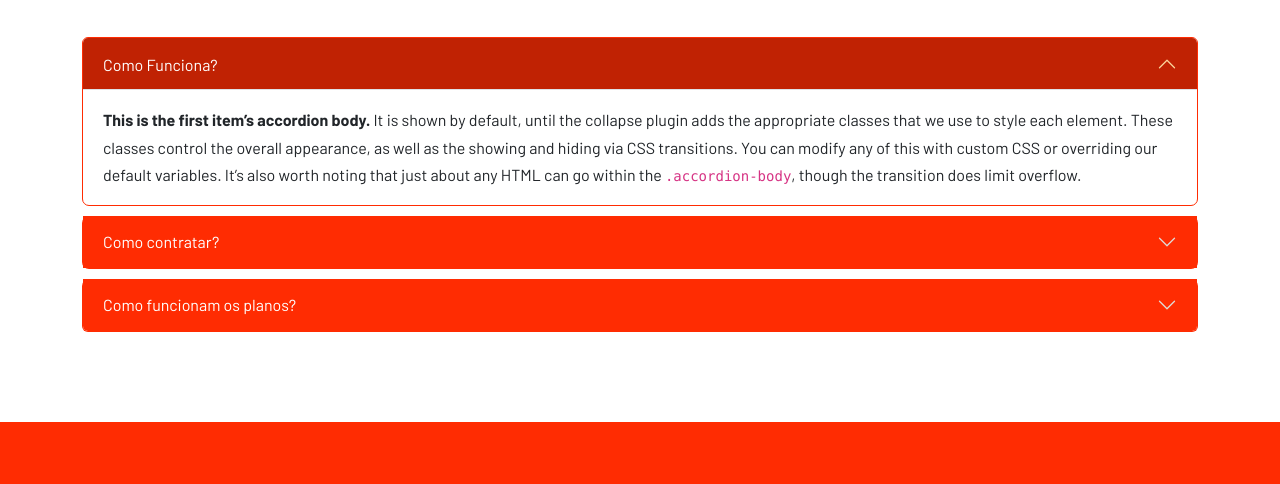
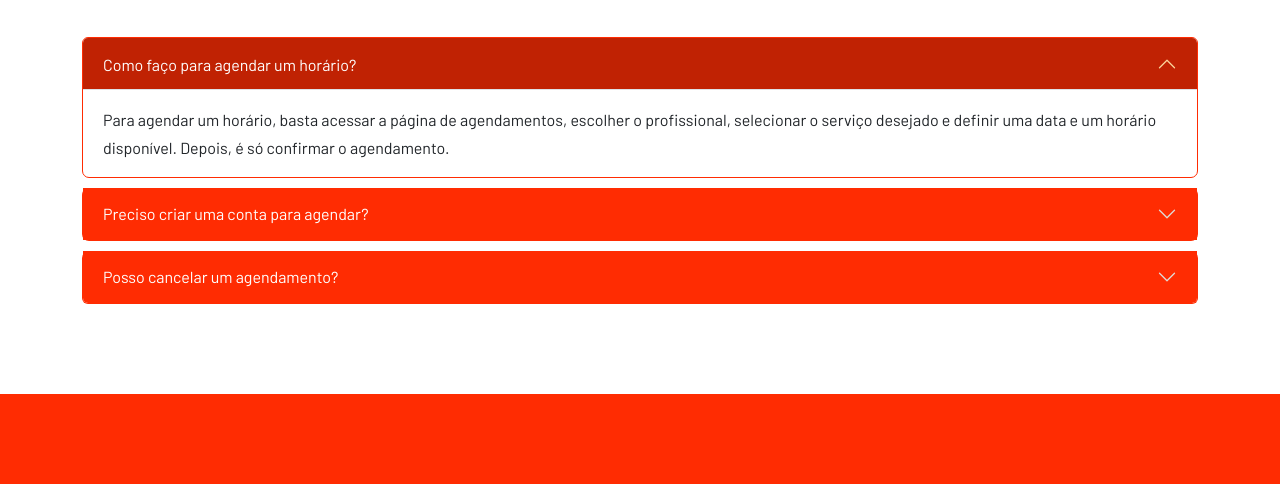
Before and after one commit to gilsa2019gobbi-svg/HADS_GilsanG._, a plain HTML site: page faq.html in a window 1280 px wide. Shown: the part 316-800 px from the top of the page. Drawn offline with nearby package versions, Linux system fonts and the light colour scheme.

Commit message:
Atualiza FAQ e melhora visual dos artigos do blog

```diff
--- a/faq.html
+++ b/faq.html
@@ -143,101 +143,143 @@
 
                 <div class="row">
 
+
+<!-- ----- INICIO - PERGUNTAS FREQUENTES ----- -->
+
 <div class="accordion" id="accordionExample">
 
-                        <!-- INICIO ITEM 1 -->
+    <!-- ----- INICIO - ITEM 1 ----- -->
+
     <div class="accordion-item">
 
         <h2 class="accordion-header">
-                                <button class="accordion-button" type="button" data-bs-toggle="collapse"
-                                    data-bs-target="#collapseOne" aria-expanded="true" aria-controls="collapseOne">
-                                    Como Funciona?
+
+            <button
+                class="accordion-button"
+                type="button"
+                data-bs-toggle="collapse"
+                data-bs-target="#collapseOne"
+                aria-expanded="true"
+                aria-controls="collapseOne"
+            >
+                Como faço para agendar um horário?
             </button>
+
         </h2>
 
-                            <div id="collapseOne" class="accordion-collapse collapse show"
-                                data-bs-parent="#accordionExample">
+        <div
+            id="collapseOne"
+            class="accordion-collapse collapse show"
+            data-bs-parent="#accordionExample"
+        >
 
             <div class="accordion-body">
-                                    <strong>This is the first item’s accordion body.</strong>
-                                    It is shown by default, until the collapse plugin adds
-                                    the appropriate classes that we use to style each element.
-                                    These classes control the overall appearance, as well as
-                                    the showing and hiding via CSS transitions. You can modify
-                                    any of this with custom CSS or overriding our default
-                                    variables. It’s also worth noting that just about any HTML
-                                    can go within the <code>.accordion-body</code>, though the
-                                    transition does limit overflow.
+
+                Para agendar um horário, basta acessar a página
+                de agendamentos, escolher o profissional,
+                selecionar o serviço desejado e definir
+                uma data e um horário disponível.
+
+                Depois, é só confirmar o agendamento.
+
             </div>
 
         </div>
 
     </div>
-                        <!-- FIM ITEM 1 -->
+
+    <!-- ----- FIM - ITEM 1 ----- -->
 
 
-                        <!-- INICIO ITEM 2 -->
+    <!-- ----- INICIO - ITEM 2 ----- -->
+
     <div class="accordion-item">
 
         <h2 class="accordion-header">
-                                <button class="accordion-button collapsed" type="button" data-bs-toggle="collapse"
-                                    data-bs-target="#collapseTwo" aria-expanded="false" aria-controls="collapseTwo">
-                                    Como contratar?
+
+            <button
+                class="accordion-button collapsed"
+                type="button"
+                data-bs-toggle="collapse"
+                data-bs-target="#collapseTwo"
+                aria-expanded="false"
+                aria-controls="collapseTwo"
+            >
+                Preciso criar uma conta para agendar?
             </button>
+
         </h2>
 
-                            <div id="collapseTwo" class="accordion-collapse collapse"
-                                data-bs-parent="#accordionExample">
+        <div
+            id="collapseTwo"
+            class="accordion-collapse collapse"
+            data-bs-parent="#accordionExample"
+        >
 
             <div class="accordion-body">
-                                    <strong>This is the second item’s accordion body.</strong>
-                                    It is hidden by default, until the collapse plugin adds
-                                    the appropriate classes that we use to style each element.
-                                    These classes control the overall appearance, as well as
-                                    the showing and hiding via CSS transitions. You can modify
-                                    any of this with custom CSS or overriding our default
-                                    variables. It’s also worth noting that just about any HTML
-                                    can go within the <code>.accordion-body</code>, though the
-                                    transition does limit overflow.
+
+                Sim. Para realizar um agendamento, é necessário
+                criar uma conta ou entrar com seu cadastro.
+
+                Dessa forma, você poderá acompanhar
+                seus horários agendados e gerenciar
+                seus atendimentos pelo sistema.
+
             </div>
 
         </div>
 
     </div>
-                        <!-- FIM ITEM 2 -->
+
+    <!-- ----- FIM - ITEM 2 ----- -->
 
 
-                        <!-- INICIO ITEM 3 -->
+    <!-- ----- INICIO - ITEM 3 ----- -->
+
     <div class="accordion-item">
 
         <h2 class="accordion-header">
-                                <button class="accordion-button collapsed" type="button" data-bs-toggle="collapse"
-                                    data-bs-target="#collapseThree" aria-expanded="false" aria-controls="collapseThree">
-                                    Como funcionam os planos?
+
+            <button
+                class="accordion-button collapsed"
+                type="button"
+                data-bs-toggle="collapse"
+                data-bs-target="#collapseThree"
+                aria-expanded="false"
+                aria-controls="collapseThree"
+            >
+                Posso cancelar um agendamento?
             </button>
+
         </h2>
 
-                            <div id="collapseThree" class="accordion-collapse collapse"
-                                data-bs-parent="#accordionExample">
+        <div
+            id="collapseThree"
+            class="accordion-collapse collapse"
+            data-bs-parent="#accordionExample"
+        >
 
             <div class="accordion-body">
-                                    <strong>This is the third item’s accordion body.</strong>
-                                    It is hidden by default, until the collapse plugin adds
-                                    the appropriate classes that we use to style each element.
-                                    These classes control the overall appearance, as well as
-                                    the showing and hiding via CSS transitions. You can modify
-                                    any of this with custom CSS or overriding our default
-                                    variables. It’s also worth noting that just about any HTML
-                                    can go within the <code>.accordion-body</code>, though the
-                                    transition does limit overflow.
+
+                Sim. Você pode acessar a área
+                "Meus Agendamentos" e cancelar um horário
+                que ainda não tenha ocorrido.
+
+                Depois do cancelamento, o horário
+                poderá ficar disponível para outro cliente.
+
             </div>
 
         </div>
 
     </div>
-                        <!-- FIM ITEM 3 -->
+
+    <!-- ----- FIM - ITEM 3 ----- -->
 
 </div>
+
+<!-- ----- FIM - PERGUNTAS FREQUENTES ----- -->
+
 
                 </div>
 
```
Also changed, not shown: ver-noticia.html (+13 -5 lines). Lines whose indentation alone changed are shown as unchanged.
